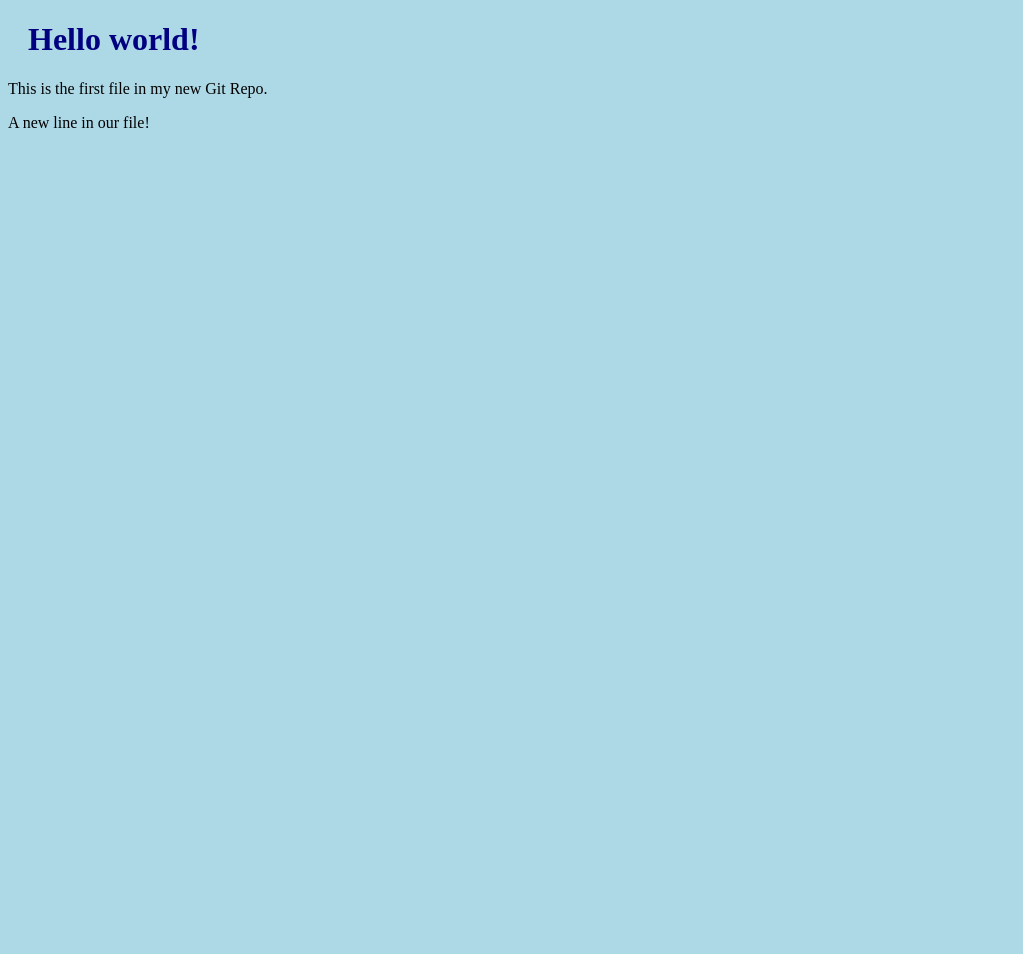
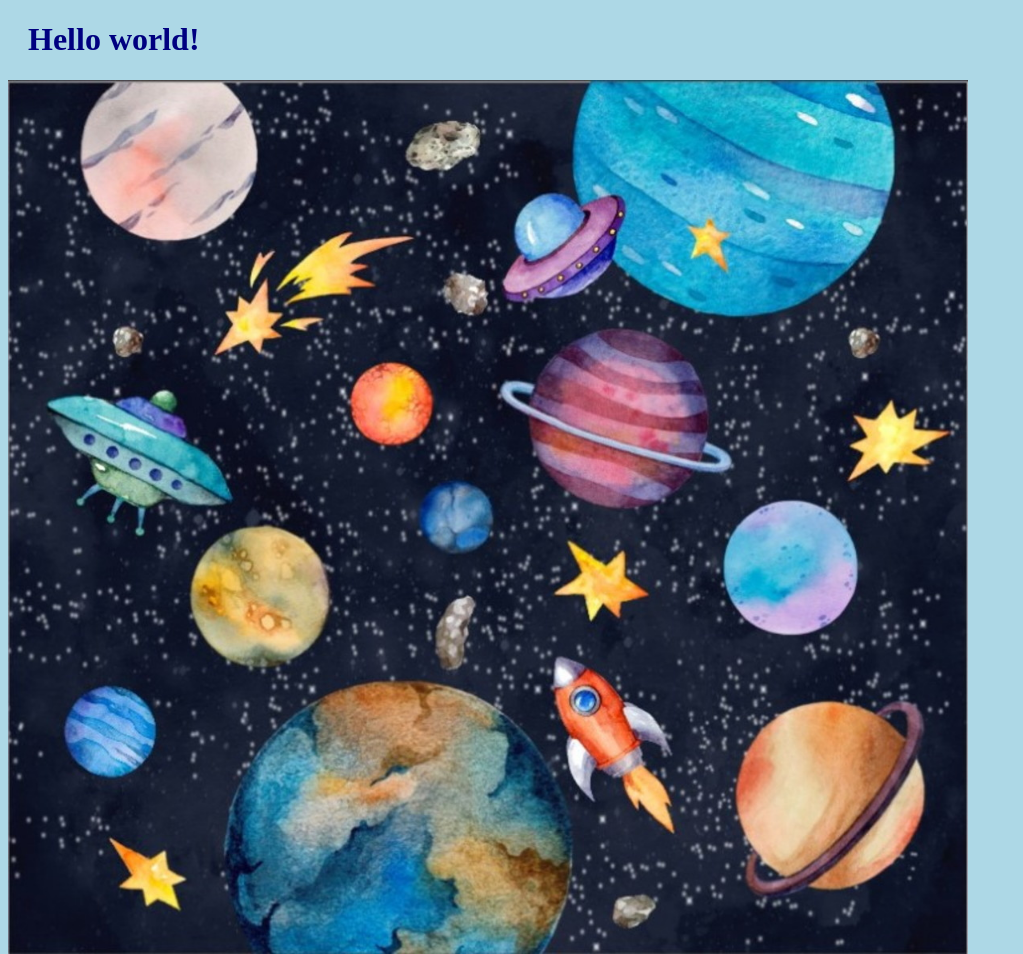
Before and after one commit to ViktorOliver/hello-word, a plain HTML site: page index.html in a window 1280 px wide. Shown: the top 954 px of the page, without its empty margins (0-1023 px from the left). Before the commit the page ends 800 px from the top, so only its background shows below. Drawn offline with Linux system fonts and the light colour scheme.

Commit message:
image add

```diff
--- a/index.html
+++ b/index.html
@@ -7,8 +7,9 @@
 <body>
 
 <h1>Hello world!</h1>
+<div><img src="img/img_hello_world.jpg" alt="Hello World from Space"
+style="width:100%;max-width:960px"></div>
 <p>This is the first file in my new Git Repo.</p>
-
 <p>A new line in our file!</p>
 
 </body>
```
Also changed, not shown: img/img_hello_world.jpg (added).
